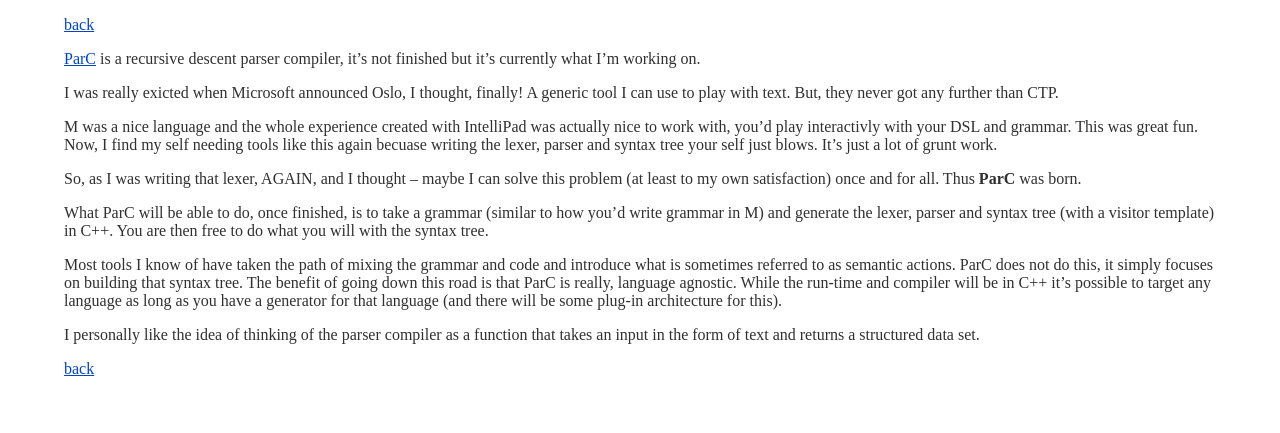
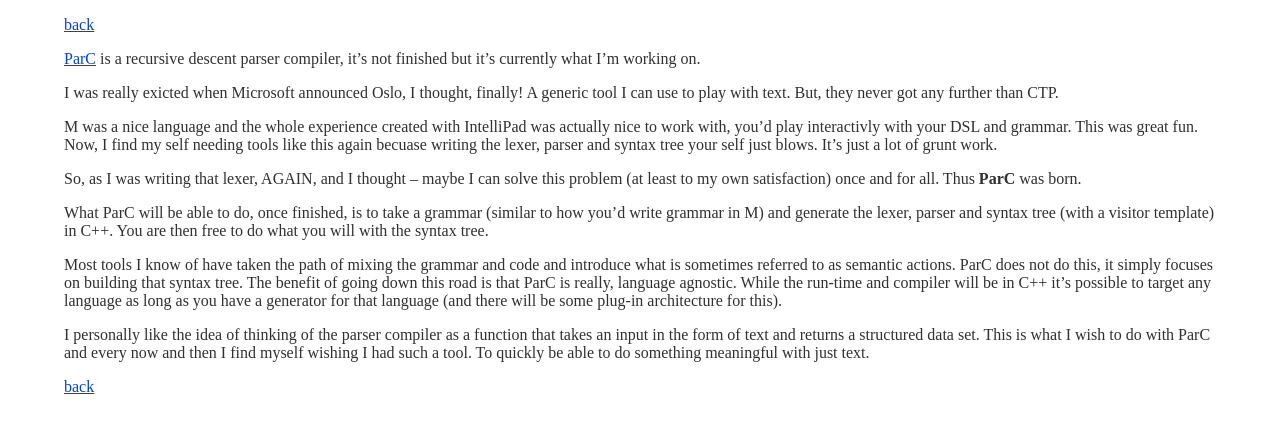
Before and after one commit to leidegre/leidegre.github.com, a Jekyll site: the page built from _posts/2012-12-09-parc.md, in a window 1280 px wide. Shown: the top 433 px of the page. Built offline with Jekyll 4.4.1, drawn with Linux system fonts in a browser that asks for light colours; nearby versions of some CDN libraries.

Commit message:
Update _posts/2012-12-09-parc.md

```diff
--- a/_posts/2012-12-09-parc.md
+++ b/_posts/2012-12-09-parc.md
@@ -15,4 +15,4 @@ What ParC will be able to do, once finished, is to take a grammar (similar to ho
 
 Most tools I know of have taken the path of mixing the grammar and code and introduce what is sometimes referred to as semantic actions. ParC does not do this, it simply focuses on building that syntax tree. The benefit of going down this road is that ParC is really, language agnostic. While the run-time and compiler will be in C++ it's possible to target any language as long as you have a generator for that language (and there will be some plug-in architecture for this).
 
-I personally like the idea of thinking of the parser compiler as a function that takes an input in the form of text and returns a structured data set.
+I personally like the idea of thinking of the parser compiler as a function that takes an input in the form of text and returns a structured data set. This is what I wish to do with ParC and every now and then I find myself wishing I had such a tool. To quickly be able to do something meaningful with just text.
```
